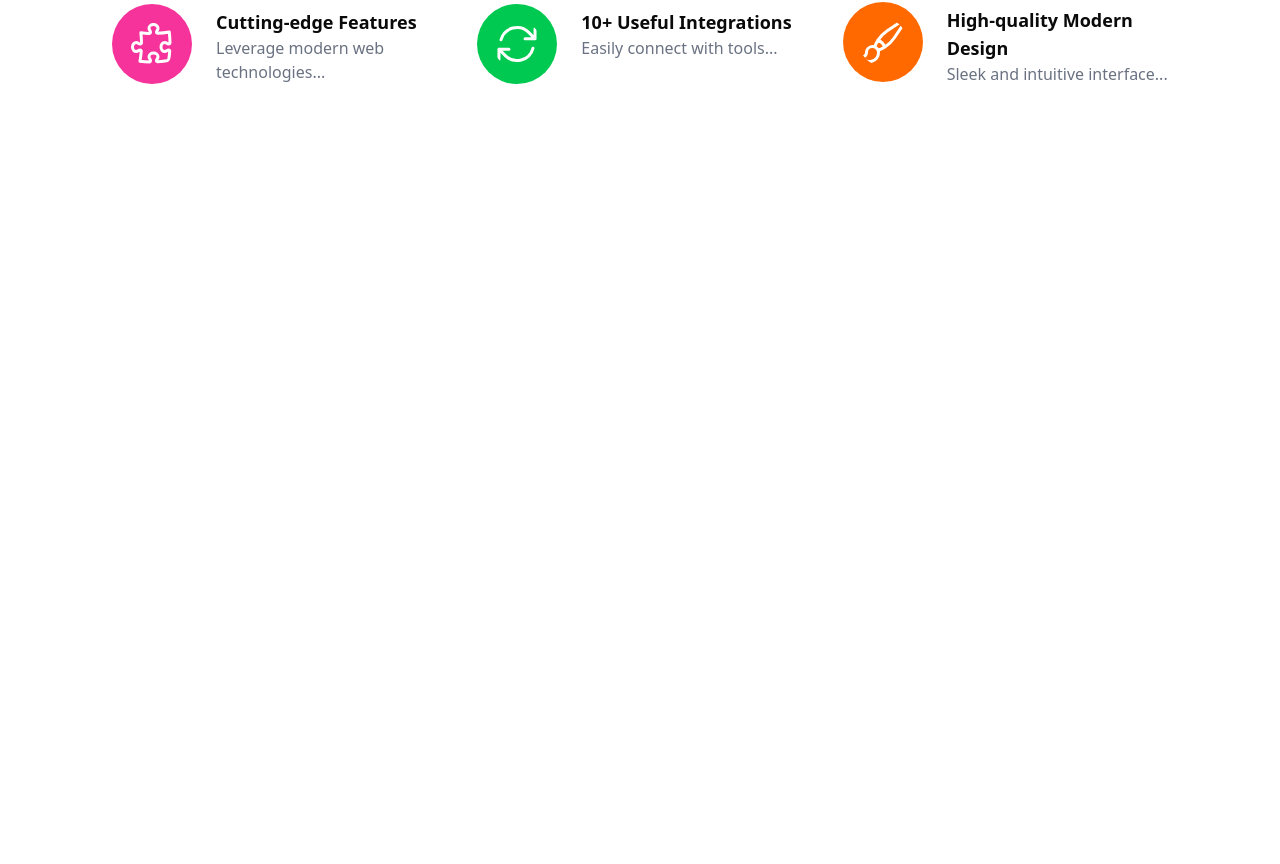
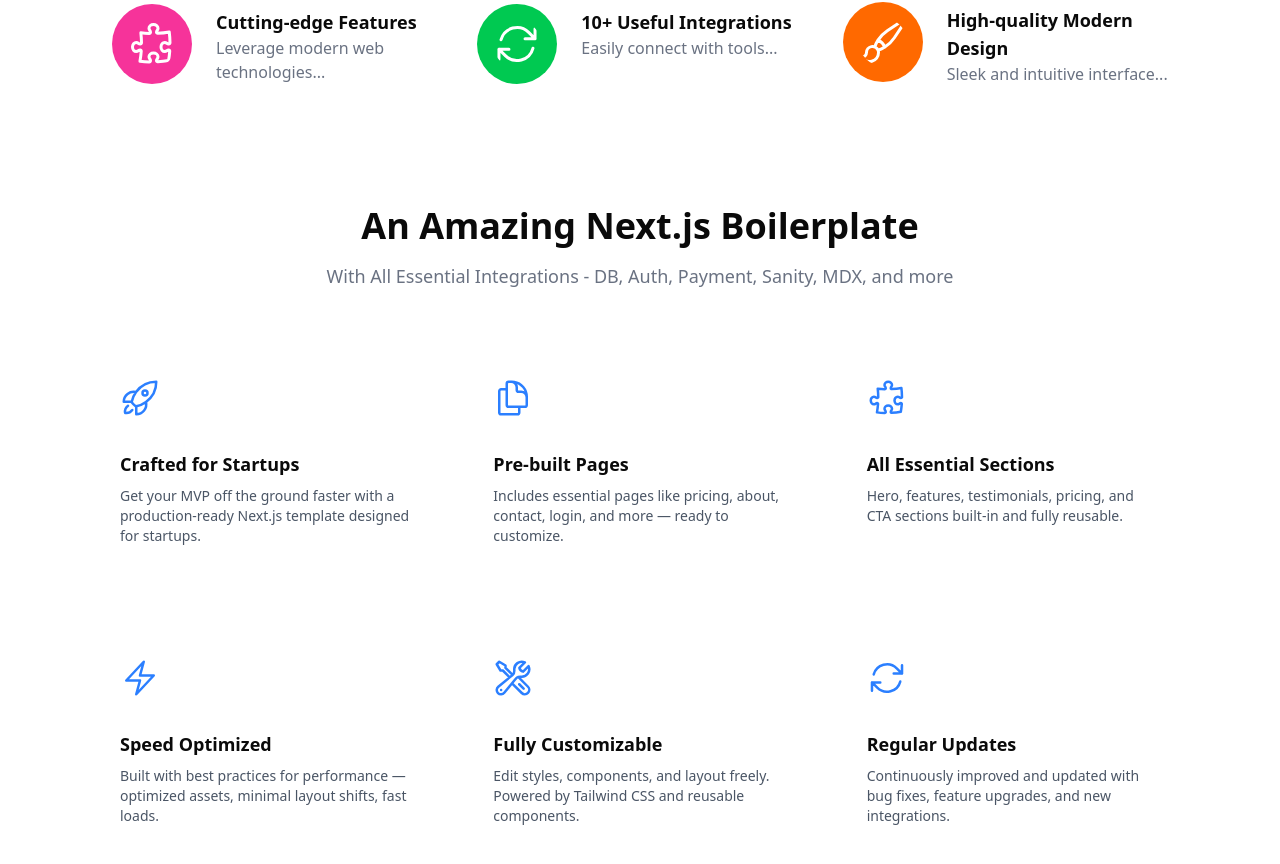
Before and after one commit to codesyogesh67/saas-landing, a Next.js app: page / in a window 1280 px wide. Shown: the part 826-1690 px from the top of the page. Before the commit the page ends 992 px from the top, so only its background shows below. Built offline with nearby package versions, Linux system fonts and the light colour scheme.

Commit message:
feat: build highlight section with responsive grid and interactive hover effects

```diff
--- a/src/app/page.tsx
+++ b/src/app/page.tsx
@@ -1,12 +1,14 @@
 import Image from "next/image";
 import HeroSection from "@/components/hero/HeroSection";
 import FeatureSection from "@/components/features/FeatureSection";
+import HighlightSection from "@/components/features/HighlightSection";
 
 export default function Home() {
   return (
     <div className="px-4 sm:px-6 md:px-10 lg:px-20 xl:px-28 mx-auto max-w-7xl">
       <HeroSection />
       <FeatureSection />
+      <HighlightSection />
     </div>
   );
 }
--- /dev/null
+++ b/src/components/features/HighlightSection.tsx
@@ -0,0 +1,35 @@
+import React from "react";
+import { highlights } from "./data";
+
+interface Props {}
+
+const Highlight = (props: Props) => {
+  return (
+    <div className="py-10">
+      <div className="text-center mb-16">
+        <h1 className="text-3xl sm:text-4xl mb-4 font-bold">
+          An Amazing Next.js Boilerplate
+        </h1>
+        <p className="text-base sm:text-lg max-w-2xl mx-auto text-gray-500">
+          With All Essential Integrations - DB, Auth, Payment, Sanity, MDX, and
+          more
+        </p>
+      </div>
+      <div className="grid grid-cols-1 md:grid-cols-2 lg:grid-cols-3 gap-8 lg:gap-16">
+        {highlights.map((feature, index) => (
+          <div
+            key={index}
+            className="flex flex-col justify-start gap-2 hover:bg-gray-50 hover:shadow-md transition-all duration-300 px-2 py-6"
+          >
+            <feature.Icon className="w-10 h-10 text-blue-500 mb-6" />
+
+            <h3 className="font-semibold text-lg">{feature.title}</h3>
+            <p className="text-sm text-gray-600">{feature.description}</p>
+          </div>
+        ))}
+      </div>
+    </div>
+  );
+};
+
+export default Highlight;
--- a/src/components/features/data.ts
+++ b/src/components/features/data.ts
@@ -1,4 +1,12 @@
 export type IconKey = "puzzle" | "repeat" | "paintbrush";
+import {
+  RocketLaunchIcon,
+  DocumentDuplicateIcon,
+  PuzzlePieceIcon,
+  BoltIcon,
+  WrenchScrewdriverIcon,
+  ArrowPathIcon,
+} from "@heroicons/react/24/outline";
 
 export interface Feature {
   icon: IconKey;
@@ -23,3 +31,48 @@ export const features: Feature[] = [
     description: "Sleek and intuitive interface...",
   },
 ];
+
+export const highlights = [
+  {
+    icon: "rocket",
+    Icon: RocketLaunchIcon,
+    title: "Crafted for Startups",
+    description:
+      "Get your MVP off the ground faster with a production-ready Next.js template designed for startups.",
+  },
+  {
+    icon: "pages",
+    Icon: DocumentDuplicateIcon,
+    title: "Pre-built Pages",
+    description:
+      "Includes essential pages like pricing, about, contact, login, and more — ready to customize.",
+  },
+  {
+    icon: "sections",
+    Icon: PuzzlePieceIcon,
+    title: "All Essential Sections",
+    description:
+      "Hero, features, testimonials, pricing, and CTA sections built-in and fully reusable.",
+  },
+  {
+    icon: "speed",
+    Icon: BoltIcon,
+    title: "Speed Optimized",
+    description:
+      "Built with best practices for performance — optimized assets, minimal layout shifts, fast loads.",
+  },
+  {
+    icon: "customizable",
+    Icon: WrenchScrewdriverIcon,
+    title: "Fully Customizable",
+    description:
+      "Edit styles, components, and layout freely. Powered by Tailwind CSS and reusable components.",
+  },
+  {
+    icon: "updates",
+    Icon: ArrowPathIcon,
+    title: "Regular Updates",
+    description:
+      "Continuously improved and updated with bug fixes, feature upgrades, and new integrations.",
+  },
+];
```
